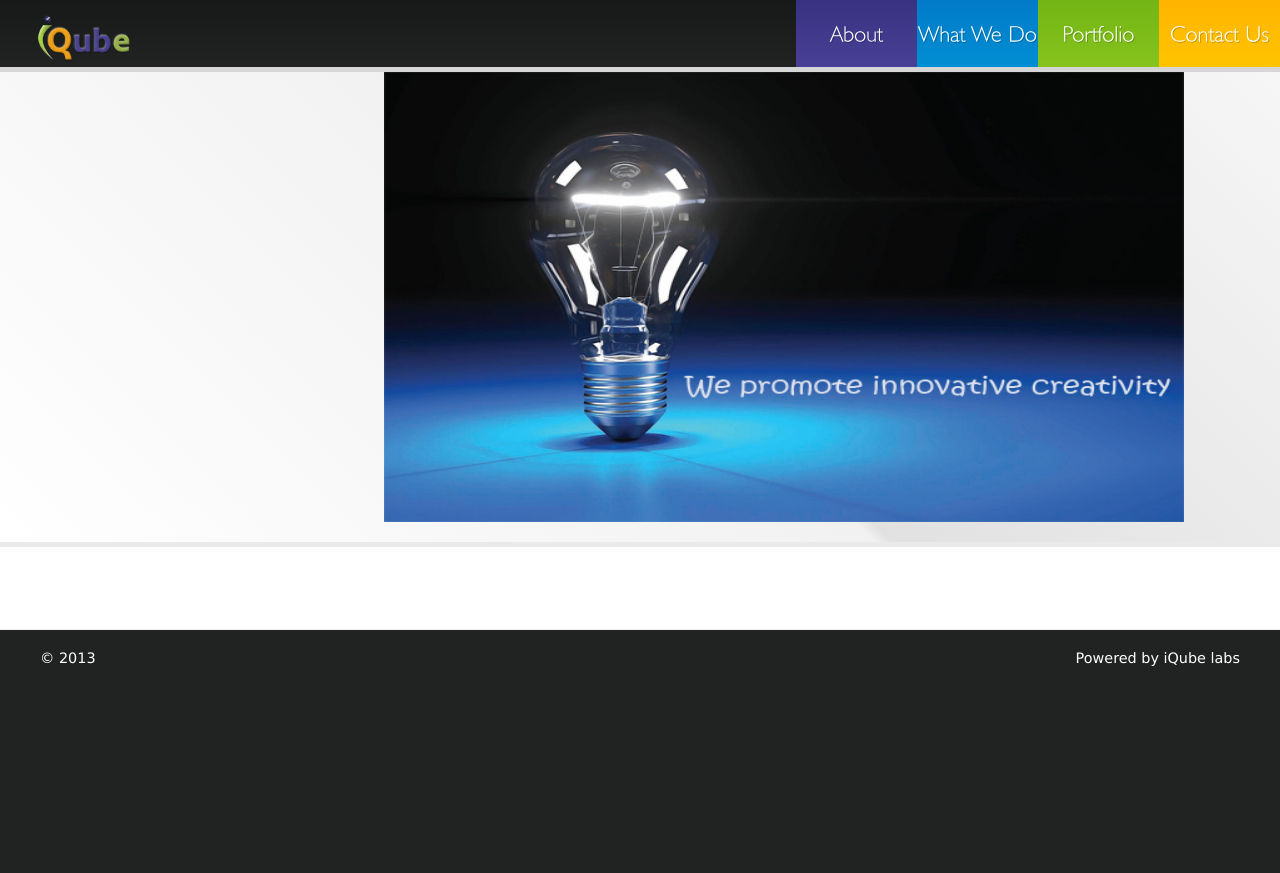
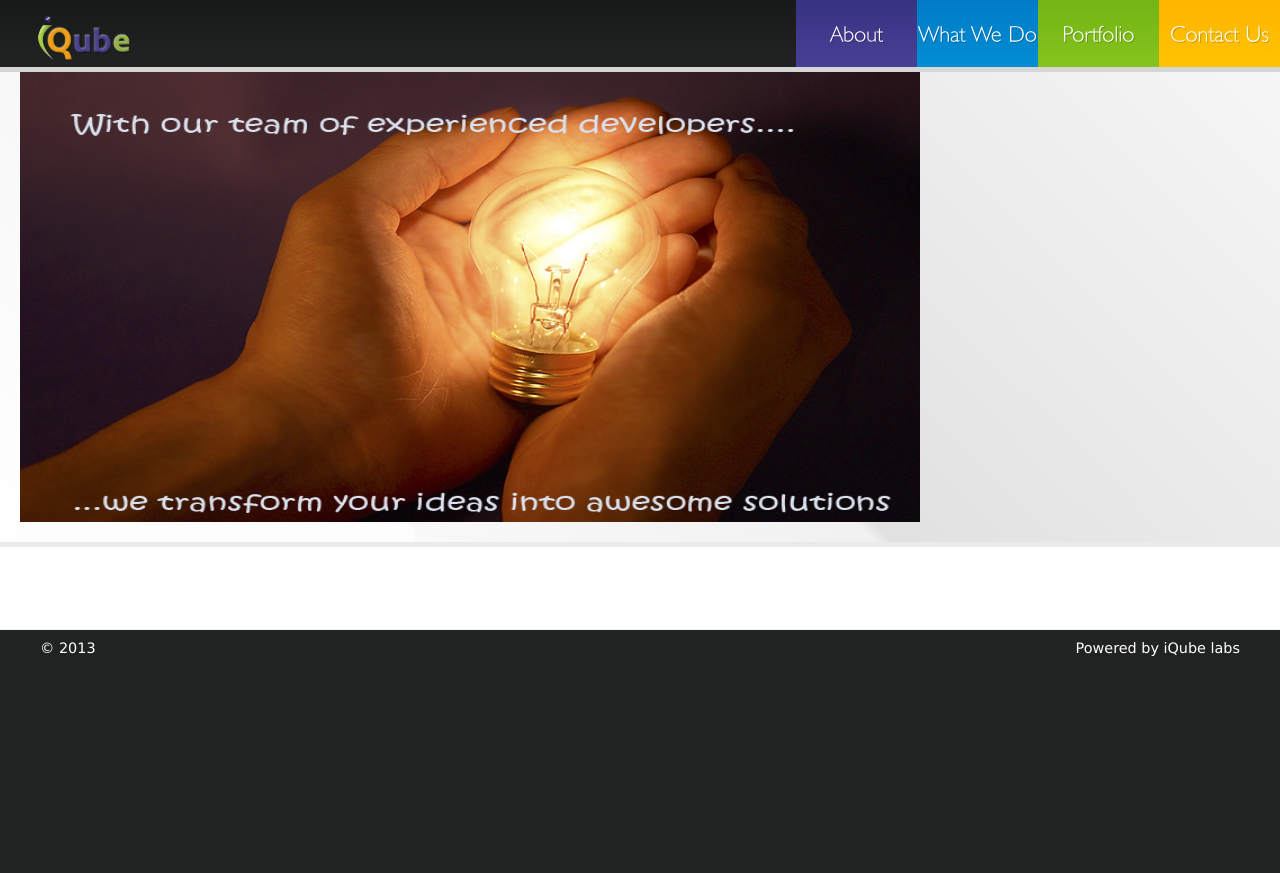
Before and after one commit to s-chand/iQubew, a PHP site: page / in a window 1280 px wide. Shown: the top 873 px of the page. Run offline with PHP 8.4, Linux system fonts and the light colour scheme.

Commit message:
Finally loaded a demoable iQubebase website

```diff
--- a/css/style.css
+++ b/css/style.css
@@ -67,7 +67,7 @@ aside {
 
 /* Footer */
 footer {
-	padding: 20px 0 22px 0;
+	padding: 10px 0 12px 0;
 	border-top: .5px solid #eee;
 }
 
@@ -189,10 +189,10 @@ h1 a {
 }
 h2 {
 	font-size: 25px;
-	line-height: 1em;
+	line-height: 0.9em;
 	font-weight: normal;
 	color: #212222;
-	margin-bottom: 12px;
+	margin-bottom: 6px;
 }
 h2 span {
 	color: #014D68;
@@ -1038,7 +1038,10 @@ em {
 {
 	background-color: #FCEDA7;
 }
-
+.colleague2
+{
+	text-align:justify
+}
 /* Uh oh*/
 .back
 {
--- a/header.php
+++ b/header.php
@@ -6,20 +6,37 @@
 		<link rel="stylesheet" href="css/reset.css" type="text/css" media="all">
 		<link rel="stylesheet" href="css/style.css" type="text/css" media="all">
 		<script type="text/javascript" src="js/jquery-1.9.1.min.js" ></script>
-		<script type="text/javascript" src="js/jquery.cycle.all.min.js"></script>
 		<script type="text/javascript" src="js/hoverIntent.js"></script>
 		<script type="text/javascript" src="js/superfish.js"></script>
 		<script type="text/javascript" src="js/cufon-yui.js"></script>
 		<script type="text/javascript" src="js/Humanst521_BT_400.font.js"></script>
 		<script type="text/javascript" src="js/Humanst521_Lt_BT_400.font.js"></script>
-		<!--script type="text/javascript" src="js/roundabout.js"></script>
-		<script type="text/javascript" src="js/roundabout_shapes.js"></script-->
-		<!--script type="text/javascript" src="js/gallery_init.js"></script-->
+		<script type="text/javascript" src="js/roundabout.js"></script>
+		<script type="text/javascript" src="js/roundabout_shapes.js"></script>
+		<script type="text/javascript" src="js/gallery_init.js"></script>
 		<script type="text/javascript" src="js/cufon-replace.js"></script>
-
+		<script type="text/javascript" src="js/jquery.cycle.all.min.js"></script>
 		<script type="text/javascript" src="js/myscript.js"></script>
 		<!--script type="text/javascript" src="js/detectmobilebrowser.js"></script-->
-		<!-- jQuery cycle-->
+
+		<!-- Required stylesheet -->
+	<link rel="stylesheet" href="core/deck.core.css">
+
+	<!-- Extension CSS files go here. Remove or add as needed. -->
+	<link rel="stylesheet" href="extensions/goto/deck.goto.css">
+	<link rel="stylesheet" href="extensions/menu/deck.menu.css">
+	<link rel="stylesheet" href="extensions/navigation/deck.navigation.css">
+	<link rel="stylesheet" href="extensions/status/deck.status.css">
+	<link rel="stylesheet" href="extensions/hash/deck.hash.css">
+	<link rel="stylesheet" href="extensions/scale/deck.scale.css">
+
+	<!-- Style theme. More available in /themes/style/ or create your own. -->
+	<link rel="stylesheet" href="themes/style/web-2.0.css">
+
+	<!-- Transition theme. More available in /themes/transition/ or create your own. -->
+	<link rel="stylesheet" href="themes/transition/horizontal-slide.css">
+	<!-- Required CSS for jQuery slider--Added by Sam-->
+		 <link rel="stylesheet" href="css/font-awesome.min.css">
 	<!-- Required Modernizr file -->
 	<script src="modernizr.custom.js"></script>
 		<!-- Contact Form CSS files -->
--- a/index.php
+++ b/index.php
@@ -3,11 +3,40 @@
 		?>
 		<section id="gallery">
 			<div class="container">
-			<div id="image2-gallery"style="margin-left:30%;">
-							<img src="images2/Final-Official-Logo (1).jpg" width="800px" height="450px"/>
-							<img src="images2/P2MU.png" width="800px" height="450px"/>
-							<img src="images2/incre.png" width="800px" height="450px"/>
+				<!--div id="phones" style="padding-right:50px;margin-left:70px;float:left">
+					<img src="" width="220px" height="450px" />
+					<img src="images2/top4.png" width="220px" height="450px"/>
+					<img src="images2/top3.png" width="220px" height="450px" />
+					<img src="images2/samsung_home.jpg" width="203px" height="450px" />
+				</div-->
+			<div id="image2-gallery" style="float:left;margin-left:20px">
+							<img src="images2/simple_img_3.jpg" width="900px" height="450px"/>
+							<img src="images2/P2MU.png" width="900px" height="450px"/>
+							<img src="images2/innovative creativity.png" width="900px" height="450px"/>
 
+						</div>
+						<!--div id="image2-gallery">
+							<img src="images2/Big-Data.jpg" width="1000px" height="450px" />
+							<img src="images2/Social-Innovation.jpg" width="1000px" height="450px" />
+						</div-->
+						<div id="information" style="width:400px;background-color:#FDFDFD ;float:left; max-width:400px;border-radius:12px 12px 0px 12px;margin-left:15px;margin-right:15px">
+							<div id="header" style="margin-left:15px;margin-right:15px;margin-top:20px">
+								<h2>iQube Product updates</h2>
+							</div>
+							<hr/>
+							<div id="body" style="border-left:#000000 ;border-style:solid;margin-left:13px">
+								<p>....iQube news</p>
+								<p>....iQube news</p>
+								<p>....iQube news</p>
+								<p>....iQube news</p>
+								<p>....iQube news</p>
+								<p>....iQube news</p>
+							</div>
+							<div id="legger" style="background-color:#000000;color:#FFFFFF;margin-bottom:-2px;border-radius:8px 0px 8px 0px">
+								<h2>Social media</h2>
+
+								<p>Join us on: <img src="images2/facebook.png" /><img src="images2/twitter.png" /></p>
+							</div>
 						</div>
 						</div>
 		</section>
--- a/wedo.php
+++ b/wedo.php
@@ -4,6 +4,6 @@ include 'header.php';
 <!--form id="form1"> <div style="width:99%;height:99%;border:1px solid green;"> <iframe id="frame1" scrolling="auto" frameborder="0" marginheight="0" marginwidth="0" src="iQubeWeDo.pdf" style="height:99.5%;width:99.5%;border:1px solid yellow;"></iframe>> </div> </form>
 -->
 <embed src="iQubeWeDo.pdf" width="100%"height="100%"></embed>
-<?php
+<?
 include 'footer.php';
 ?>
```
Also changed, not shown: footer.php (+28 -4 lines), portfolio.php (+28 -19 lines), images2/button_03.gif (added), images2/buttons_06.gif (added), images2/buttons_08.gif (added), images2/innovative creativity.png (added), images2/servicebutton_03.gif (added).
